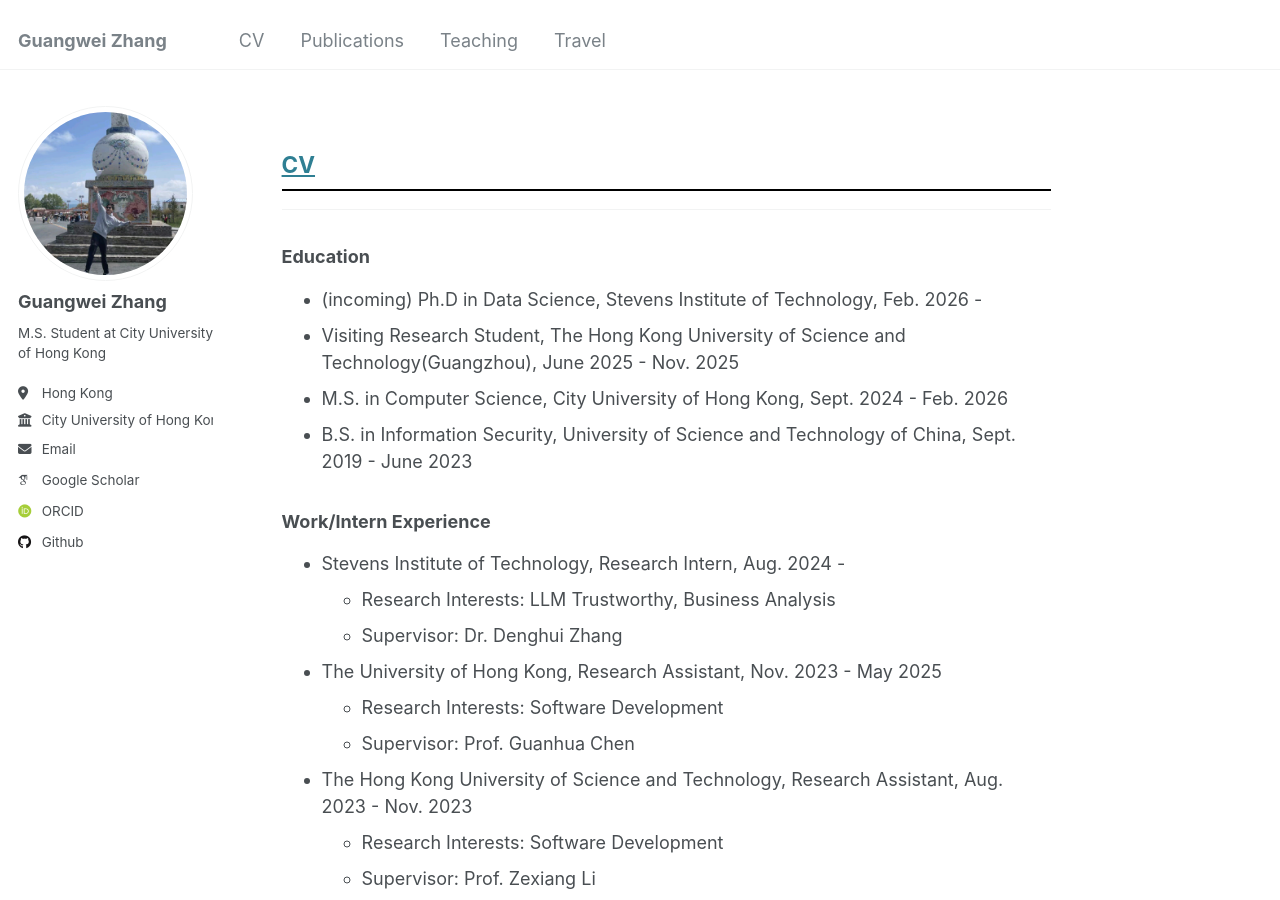
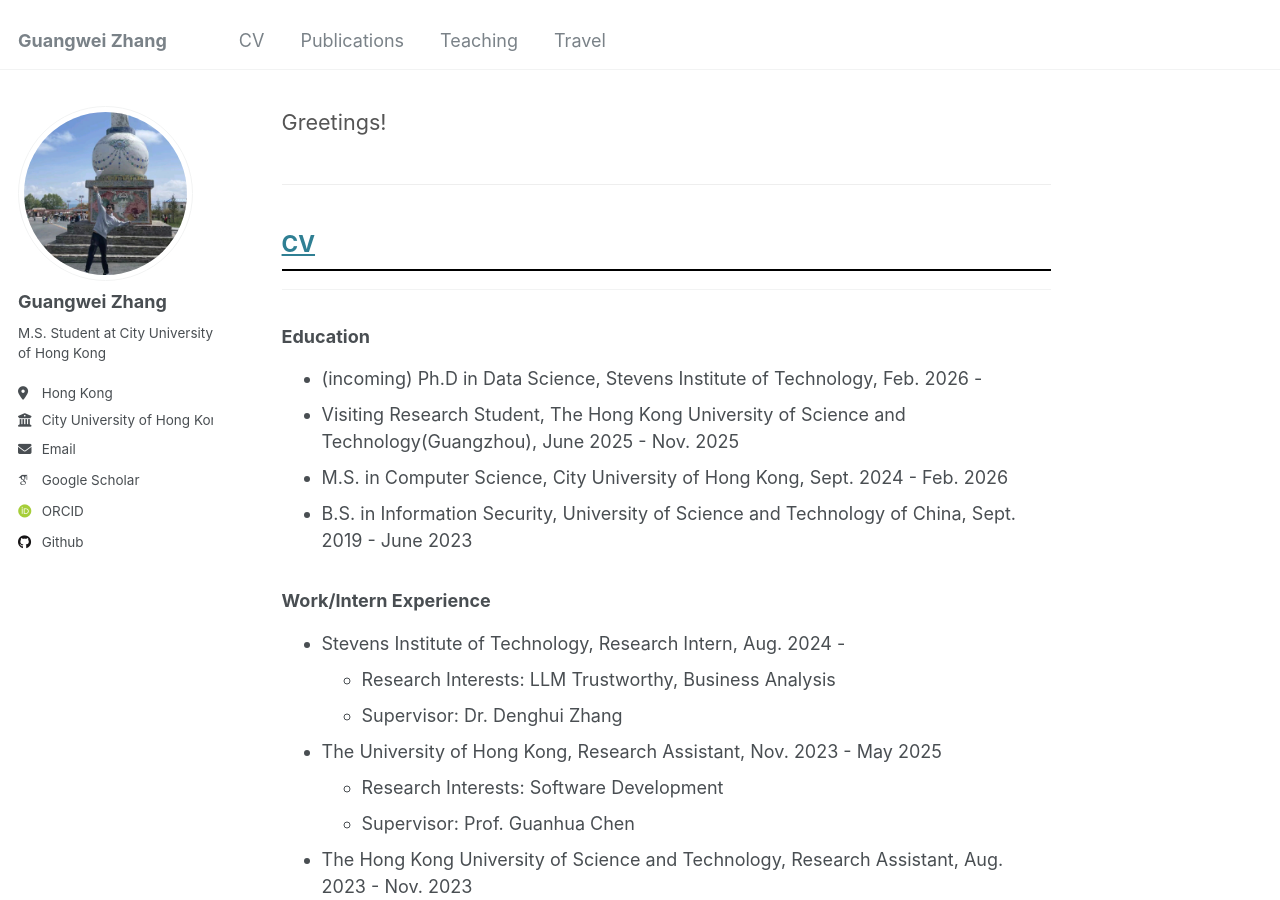
Before and after one commit to changhu73/changhu73.github.io, a Jekyll site: the page built from index.md, in a window 1280 px wide and 900 px high. Built offline with Jekyll 4.4.1, drawn with Linux system fonts in a browser that asks for light colours; some web fonts are replaced.

Commit message:
Update index.md

```diff
--- a/index.md
+++ b/index.md
@@ -4,7 +4,13 @@
 ---
 
 
+<div class="welcome-section" style="margin-bottom: 2em; padding-bottom: 1em; border-bottom: 1px solid #eee;">
 
+
+  <p style="font-size: 1.2em; color: #555; margin-top: 0;">Greetings!</p>
+
+
+</div>
 
 
 
```
